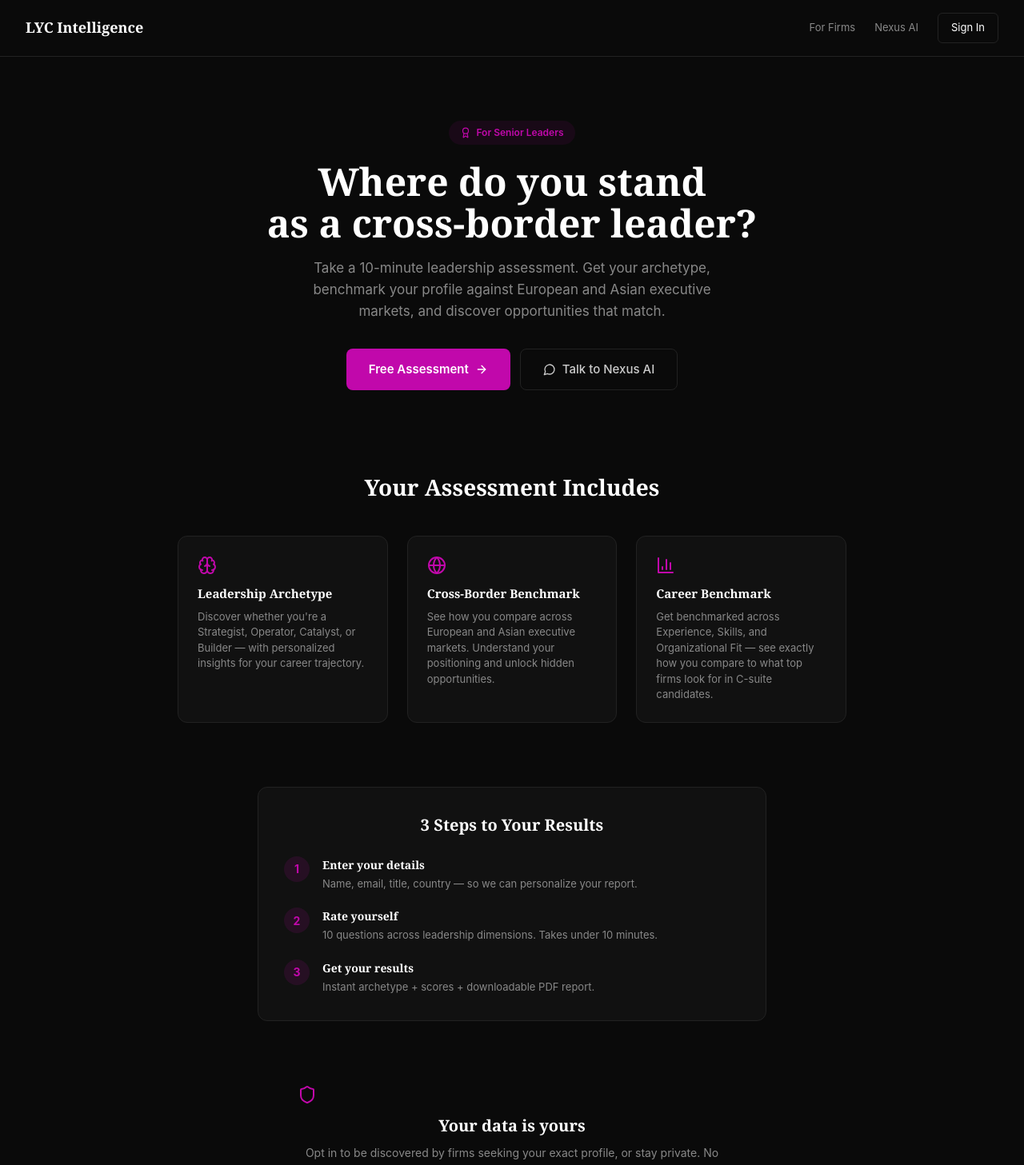
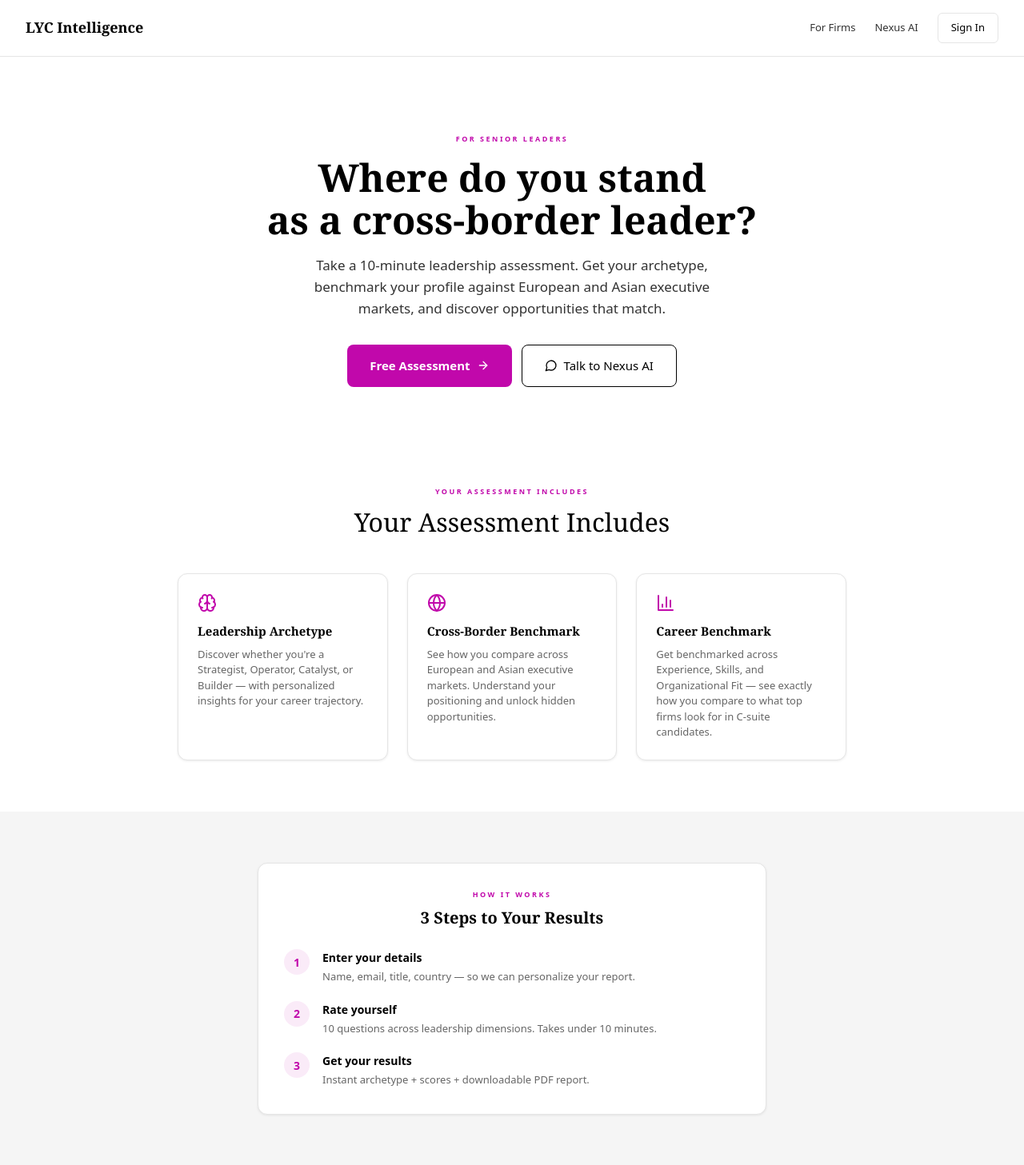
Before and after one commit to kevinhongfr-star/lyc-intelligence, a React (Vite) app: page /b2c in a window 1280 px wide. Shown: the top 1457 px of the page at 80% size. Built offline with nearby package versions, Linux system fonts and the light colour scheme; no server answers.

Commit message:
feat: B2CLanding light theme + section labels

```diff
--- a/src/pages/B2CLanding.tsx
+++ b/src/pages/B2CLanding.tsx
@@ -2,64 +2,87 @@ import React from 'react';
 import { Brain, Globe, Award, ArrowRight, Shield, BarChart3, Star, MessageCircle } from 'lucide-react';
 import { LeadCaptureForm } from '@/components/LeadCaptureForm';
 
-const DS = { headingFont: 'Georgia, serif', accent: '#C108AB', bg: '#0A0A0A', card: '#111111', muted: '#888888', text: '#FFFFFF', textSecondary: '#CCCCCC', border: '#222222', radius: '12px' };
+const DS = {
+  headingFont: "'Libre Baskerville', Georgia, serif",
+  bodyFont: "'DM Sans', system-ui, sans-serif",
+  accent: '#C108AB',
+  accentHover: '#A00790',
+  bg: '#FFFFFF',
+  bgAlt: '#F5F5F5',
+  card: '#FFFFFF',
+  cardBorder: '#E5E5E5',
+  text: '#000000',
+  textSecondary: '#333333',
+  muted: '#666666',
+  border: '#E5E5E5',
+  radius: '12px',
+  radiusSm: '8px',
+  shadow: '0 1px 3px rgba(0,0,0,0.08)',
+  shadowHover: '0 4px 12px rgba(0,0,0,0.1)',
+};
 
 export function B2CLanding() {
   return (
     <div style={{ minHeight: '100vh', background: DS.bg }}>
       {/* Nav */}
-      <nav style={{ display: 'flex', alignItems: 'center', justifyContent: 'space-between', padding: '16px 32px', borderBottom: `1px solid ${DS.border}` }}>
-        <span style={{ fontFamily: DS.headingFont, fontSize: '18px', fontWeight: 700, color: DS.text }}>LYC Intelligence</span>
+      <nav style={{ display: 'flex', alignItems: 'center', justifyContent: 'space-between', padding: '16px 32px', borderBottom: `1px solid ${DS.border}`, background: DS.bg }}>
+        <a href="/" style={{ fontFamily: DS.headingFont, fontSize: '18px', fontWeight: 700, color: DS.text, textDecoration: 'none' }}>LYC Intelligence</a>
         <div style={{ display: 'flex', gap: '24px', alignItems: 'center' }}>
-          <a href="/b2b" style={{ fontSize: '13px', color: DS.muted, textDecoration: 'none' }}>For Firms</a>
-          <a href="/nexus" style={{ fontSize: '13px', color: DS.muted, textDecoration: 'none' }}>Nexus AI</a>
-          <a href="/" style={{ fontSize: '13px', color: DS.text, textDecoration: 'none', padding: '8px 16px', border: `1px solid ${DS.border}`, borderRadius: '6px' }}>Sign In</a>
+          <a href="/b2b" style={{ fontFamily: DS.bodyFont, fontSize: '13px', color: DS.textSecondary, textDecoration: 'none', transition: 'color 0.15s ease' }}>For Firms</a>
+          <a href="/nexus" style={{ fontFamily: DS.bodyFont, fontSize: '13px', color: DS.textSecondary, textDecoration: 'none', transition: 'color 0.15s ease' }}>Nexus AI</a>
+          <a href="/" style={{ fontFamily: DS.bodyFont, fontSize: '13px', color: DS.text, textDecoration: 'none', padding: '8px 16px', border: `1px solid ${DS.border}`, borderRadius: '6px', transition: 'background-color 0.2s ease' }}>Sign In</a>
         </div>
       </nav>
 
       {/* Hero */}
-      <div style={{ maxWidth: '900px', margin: '0 auto', padding: '80px 32px 60px', textAlign: 'center' }}>
-        <div style={{ display: 'inline-flex', alignItems: 'center', gap: '6px', padding: '6px 14px', background: `${DS.accent}15`, borderRadius: '20px', marginBottom: '20px' }}>
-          <Award style={{ width: 14, height: 14, color: DS.accent }} />
-          <span style={{ fontSize: '12px', color: DS.accent, fontWeight: 600 }}>For Senior Leaders</span>
+      <div style={{ maxWidth: '900px', margin: '0 auto', padding: '96px 32px 60px', textAlign: 'center' }}>
+        <div style={{ fontFamily: DS.bodyFont, fontSize: '9px', fontWeight: 600, textTransform: 'uppercase', letterSpacing: '2.5px', color: DS.accent, marginBottom: '16px' }}>
+          For Senior Leaders
         </div>
         <h1 style={{ fontFamily: DS.headingFont, fontSize: '48px', fontWeight: 700, color: DS.text, margin: '0 0 16px', lineHeight: 1.1 }}>
           Where do you stand<br />as a cross-border leader?
         </h1>
-        <p style={{ fontSize: '17px', color: DS.muted, maxWidth: '560px', margin: '0 auto 32px', lineHeight: 1.6 }}>
+        <p style={{ fontFamily: DS.bodyFont, fontSize: '17px', color: DS.textSecondary, maxWidth: '560px', margin: '0 auto 32px', lineHeight: 1.6 }}>
           Take a 10-minute leadership assessment. Get your archetype, benchmark your profile against European and Asian executive markets, and discover opportunities that match.
         </p>
         <div style={{ display: 'flex', gap: '12px', justifyContent: 'center', flexWrap: 'wrap' }}>
-          <a href="/assessment" style={{ display: 'inline-flex', alignItems: 'center', gap: '8px', padding: '14px 28px', background: DS.accent, color: '#FFF', borderRadius: '8px', fontSize: '15px', fontWeight: 600, textDecoration: 'none', minHeight: '44px' }}>
+          <a href="/assessment" style={{ display: 'inline-flex', alignItems: 'center', gap: '8px', padding: '14px 28px', background: DS.accent, color: '#FFF', borderRadius: '8px', fontFamily: DS.bodyFont, fontSize: '15px', fontWeight: 600, textDecoration: 'none', minHeight: '44px', transition: 'background-color 0.2s ease, transform 0.15s ease' }}>
             Free Assessment <ArrowRight style={{ width: 16, height: 16 }} />
           </a>
-          <a href="/nexus" style={{ display: 'inline-flex', alignItems: 'center', gap: '8px', padding: '14px 28px', border: `1px solid ${DS.border}`, color: DS.textSecondary, borderRadius: '8px', fontSize: '15px', fontWeight: 500, textDecoration: 'none', minHeight: '44px' }}>
+          <a href="/nexus" style={{ display: 'inline-flex', alignItems: 'center', gap: '8px', padding: '14px 28px', border: `1px solid #000000`, color: '#000000', borderRadius: '8px', fontFamily: DS.bodyFont, fontSize: '15px', fontWeight: 500, textDecoration: 'none', minHeight: '44px', transition: 'background-color 0.2s ease' }}>
             <MessageCircle style={{ width: 16, height: 16 }} /> Talk to Nexus AI
           </a>
         </div>
       </div>
 
       {/* What You Get */}
-      <div style={{ maxWidth: '900px', margin: '0 auto', padding: '40px 32px' }}>
-        <h2 style={{ fontFamily: DS.headingFont, fontSize: '28px', fontWeight: 700, color: DS.text, textAlign: 'center', margin: '0 0 40px' }}>Your Assessment Includes</h2>
+      <div style={{ maxWidth: '900px', margin: '0 auto', padding: '64px 32px' }}>
+        <div style={{ fontFamily: DS.bodyFont, fontSize: '9px', fontWeight: 600, textTransform: 'uppercase', letterSpacing: '2.5px', color: DS.accent, marginBottom: '8px', textAlign: 'center' }}>
+          Your Assessment Includes
+        </div>
+        <h2 style={{ fontFamily: DS.headingFont, fontSize: '32px', fontWeight: 400, color: DS.text, textAlign: 'center', margin: '0 0 40px' }}>Your Assessment Includes</h2>
         <div style={{ display: 'grid', gridTemplateColumns: 'repeat(3, 1fr)', gap: '24px' }}>
           {[
-            { icon: Brain, title: 'Leadership Archetype', desc: 'Discover whether you\'re a Strategist, Operator, Catalyst, or Builder — with personalized insights for your career trajectory.' },
+            { icon: Brain, title: 'Leadership Archetype', desc: "Discover whether you're a Strategist, Operator, Catalyst, or Builder — with personalized insights for your career trajectory." },
             { icon: Globe, title: 'Cross-Border Benchmark', desc: 'See how you compare across European and Asian executive markets. Understand your positioning and unlock hidden opportunities.' },
             { icon: BarChart3, title: 'Career Benchmark', desc: 'Get benchmarked across Experience, Skills, and Organizational Fit — see exactly how you compare to what top firms look for in C-suite candidates.' },
           ].map(f => (
-            <div key={f.title} style={{ background: DS.card, border: `1px solid ${DS.border}`, borderRadius: DS.radius, padding: '24px' }}>
+            <div key={f.title} style={{ background: DS.card, border: `1px solid ${DS.cardBorder}`, borderRadius: DS.radius, padding: '24px', boxShadow: DS.shadow, transition: 'box-shadow 0.2s ease, transform 0.2s ease' }}>
               <f.icon style={{ width: 24, height: 24, color: DS.accent, marginBottom: '12px' }} />
-              <h3 style={{ fontSize: '15px', fontWeight: 600, color: DS.text, margin: '0 0 8px' }}>{f.title}</h3>
-              <p style={{ fontSize: '13px', color: DS.muted, lineHeight: 1.5, margin: 0 }}>{f.desc}</p>
+              <h3 style={{ fontFamily: DS.headingFont, fontSize: '15px', fontWeight: 600, color: DS.text, margin: '0 0 8px' }}>{f.title}</h3>
+              <p style={{ fontFamily: DS.bodyFont, fontSize: '13px', color: DS.muted, lineHeight: 1.5, margin: 0 }}>{f.desc}</p>
             </div>
           ))}
         </div>
       </div>
 
       {/* How It Works */}
-      <div style={{ maxWidth: '700px', margin: '0 auto', padding: '40px 32px' }}>
-        <div style={{ background: DS.card, border: `1px solid ${DS.border}`, borderRadius: DS.radius, padding: '32px' }}>
+      <div style={{ background: DS.bgAlt, padding: '64px 0' }}>
+        <div style={{ maxWidth: '700px', margin: '0 auto', padding: '0 32px' }}>
+          <div style={{ background: DS.card, border: `1px solid ${DS.cardBorder}`, borderRadius: DS.radius, padding: '32px', boxShadow: DS.shadow }}>
+            <div style={{ fontFamily: DS.bodyFont, fontSize: '9px', fontWeight: 600, textTransform: 'uppercase', letterSpacing: '2.5px', color: DS.accent, marginBottom: '8px', textAlign: 'center' }}>
+              How It Works
+            </div>
             <h3 style={{ fontFamily: DS.headingFont, fontSize: '20px', fontWeight: 600, color: DS.text, margin: '0 0 24px', textAlign: 'center' }}>3 Steps to Your Results</h3>
             {[
               { step: '1', title: 'Enter your details', desc: 'Name, email, title, country — so we can personalize your report.' },
@@ -67,38 +90,39 @@ export function B2CLanding() {
               { step: '3', title: 'Get your results', desc: 'Instant archetype + scores + downloadable PDF report.' },
             ].map((s, i) => (
               <div key={s.step} style={{ display: 'flex', gap: '16px', alignItems: 'flex-start', marginBottom: i < 2 ? '20px' : 0 }}>
-              <div style={{ width: '32px', height: '32px', borderRadius: '50%', background: `${DS.accent}20`, display: 'flex', alignItems: 'center', justifyContent: 'center', fontSize: '14px', fontWeight: 700, color: DS.accent, flexShrink: 0 }}>
+                <div style={{ width: '32px', height: '32px', borderRadius: '50%', background: `${DS.accent}15`, display: 'flex', alignItems: 'center', justifyContent: 'center', fontFamily: DS.bodyFont, fontSize: '14px', fontWeight: 700, color: DS.accent, flexShrink: 0 }}>
                   {s.step}
                 </div>
                 <div>
-                <h4 style={{ fontSize: '14px', fontWeight: 600, color: DS.text, margin: '0 0 4px' }}>{s.title}</h4>
-                <p style={{ fontSize: '13px', color: DS.muted, margin: 0 }}>{s.desc}</p>
+                  <h4 style={{ fontFamily: DS.bodyFont, fontSize: '14px', fontWeight: 600, color: DS.text, margin: '0 0 4px' }}>{s.title}</h4>
+                  <p style={{ fontFamily: DS.bodyFont, fontSize: '13px', color: DS.muted, margin: 0 }}>{s.desc}</p>
                 </div>
               </div>
             ))}
           </div>
         </div>
+      </div>
 
       {/* Privacy */}
-      <div style={{ maxWidth: '600px', margin: '0 auto', padding: '40px 32px', textAlign: 'center' }}>
+      <div style={{ maxWidth: '600px', margin: '0 auto', padding: '64px 32px', textAlign: 'center' }}>
         <Shield style={{ width: 24, height: 24, color: DS.accent, marginBottom: '12px' }} />
         <h3 style={{ fontFamily: DS.headingFont, fontSize: '20px', fontWeight: 600, color: DS.text, margin: '0 0 8px' }}>Your data is yours</h3>
-        <p style={{ fontSize: '14px', color: DS.muted, lineHeight: 1.6, margin: 0 }}>
+        <p style={{ fontFamily: DS.bodyFont, fontSize: '14px', color: DS.muted, lineHeight: 1.6, margin: 0 }}>
           Opt in to be discovered by firms seeking your exact profile, or stay private. No spam, no public listings, no data selling. Ever.
         </p>
       </div>
 
       {/* CTA */}
-      <div style={{ maxWidth: '480px', margin: '0 auto', padding: '40px 32px 80px', textAlign: 'center' }}>
+      <div style={{ maxWidth: '480px', margin: '0 auto', padding: '40px 32px 96px', textAlign: 'center' }}>
         <Star style={{ width: 24, height: 24, color: DS.accent, marginBottom: '12px' }} />
         <h2 style={{ fontFamily: DS.headingFont, fontSize: '28px', fontWeight: 700, color: DS.text, margin: '0 0 12px' }}>Ready to find out?</h2>
-        <p style={{ fontSize: '15px', color: DS.muted, marginBottom: '24px' }}>Free assessment. No credit card. Results in 10 minutes.</p>
+        <p style={{ fontFamily: DS.bodyFont, fontSize: '15px', color: DS.muted, marginBottom: '24px' }}>Free assessment. No credit card. Results in 10 minutes.</p>
         <LeadCaptureForm type="b2c" source="b2c_landing" />
       </div>
 
       {/* Footer */}
       <footer style={{ borderTop: `1px solid ${DS.border}`, padding: '20px 32px', textAlign: 'center' }}>
-        <span style={{ fontSize: '12px', color: DS.muted }}>© 2026 LYC Intelligence by Lyc Partners. Cross-border leadership advisory.</span>
+        <span style={{ fontFamily: DS.bodyFont, fontSize: '12px', color: DS.muted }}>© 2026 LYC Intelligence by Lyc Partners. Cross-border leadership advisory.</span>
       </footer>
     </div>
   );
```
Lines whose indentation alone changed are shown as unchanged.
